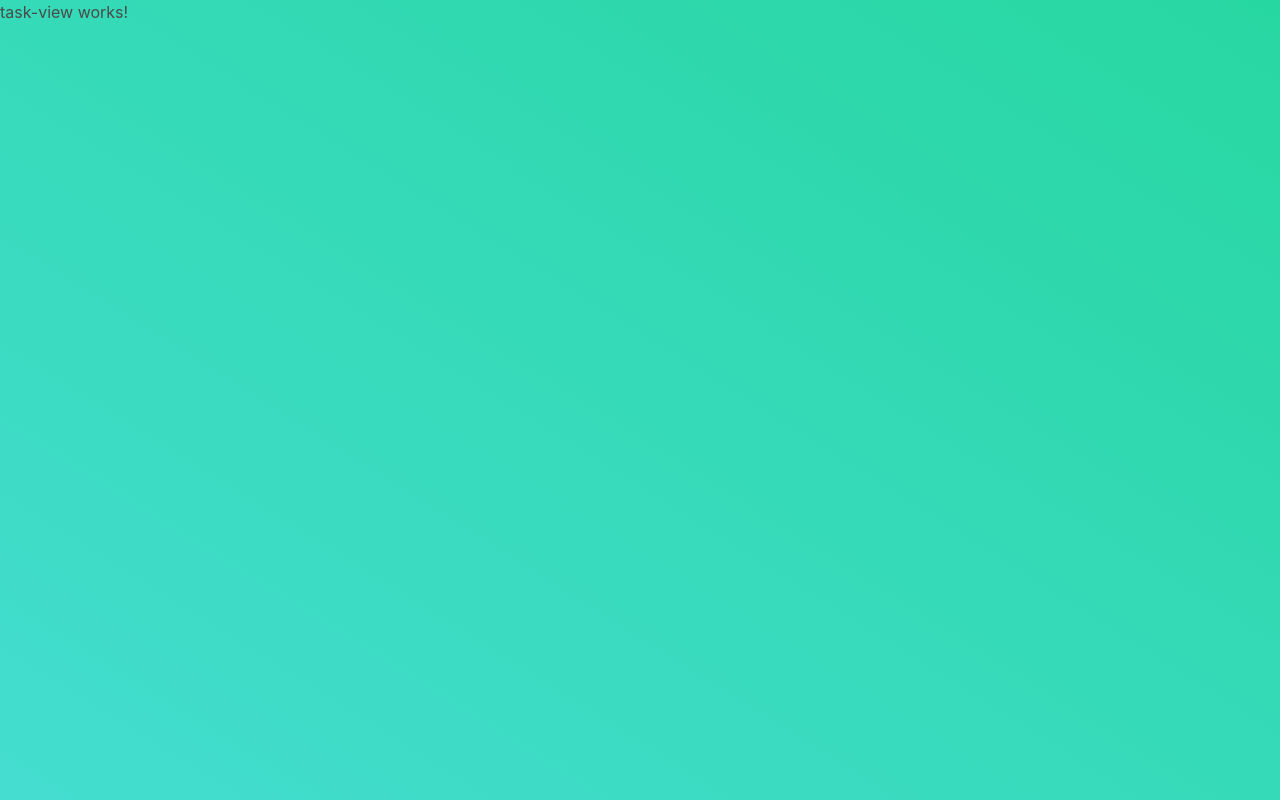
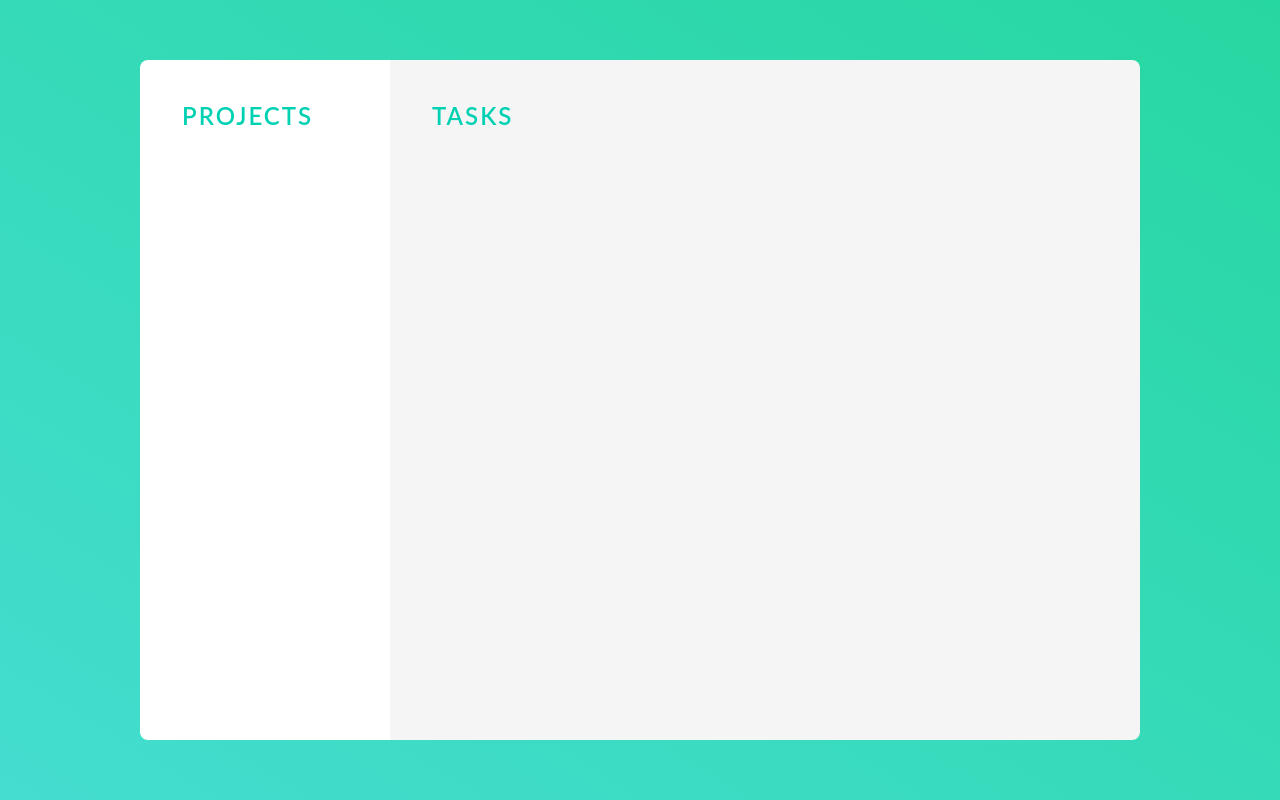
Before and after one commit to smoonmare/task-manager-angular, an Angular app: page / in a window 1280 px wide. Built offline with nearby package versions, Linux system fonts and the light colour scheme.

Commit message:
Added Component template and styles

```diff
--- a/src/app/components/task-view/task-view.component.html
+++ b/src/app/components/task-view/task-view.component.html
@@ -1 +1,14 @@
-<p>task-view works!</p>
+<div class="centered-content">
+  <div class="task-manager-container">
+    <div class="sidebar">
+      <h1 class="title has-text-primary">
+        Projects
+      </h1>
+    </div>
+    <div class="task-list-container">
+      <h1 class="title has-text-primary">
+        Tasks
+      </h1>
+    </div>
+  </div>
+</div>
--- a/src/app/components/task-view/task-view.component.scss
+++ b/src/app/components/task-view/task-view.component.scss
@@ -0,0 +1,113 @@
+@import '../../../styles.scss';
+
+.task-manager-container {
+  display: flex;
+  width: 100%;
+  height: 100%;
+  max-width: 1000px;
+  max-height: 680px;
+}
+
+.sidebar {
+  display: flex;
+  flex-direction: column;
+  background: white;
+  width: 250px;
+  padding: 42px;
+  border-top-left-radius: 8px;
+  border-bottom-left-radius: 8px;
+}
+
+.task-list-container {
+  display: flex;
+  flex-direction: column;
+  flex-grow: 1;
+  background: whitesmoke;
+  position: relative;
+  padding: 42px;
+  border-top-right-radius: 8px;
+  border-bottom-right-radius: 8px;
+  .top-bar {
+    display: flex;
+    margin-bottom: 20px;
+    .title {
+      flex-grow: 1;
+      margin: 0;
+    }
+  }
+}
+
+.list-menu {
+  display: flex;
+  flex-direction: column;
+  flex-grow: 1;
+  margin-top: 15px;
+  .list-menu-item {
+    display: flex;
+    align-items: center;
+    padding: 10px 15px;
+    border-radius: 5px;
+    width: 100%;
+    color: #5f5f5f;
+    margin-bottom: 5px;
+    &:hover {
+      background: $light;
+    }
+    &.is-active {
+      background-color: #cff8ef;
+      color: $dark-green;
+    }
+  }
+}
+
+.task {
+  display: flex;
+  background: white;
+  padding: 15px 20px;
+  border-radius: 5px;
+  margin-top: 10px;
+  align-items: center;
+  &:not(.complete) {
+    cursor: pointer;
+    transition: box-shadow 0.2s ease, transform 0.2s ease;
+    &:active {
+      transform: scale(0.05);
+    }
+    &:hover {
+      box-shadow: 0 0 0 5px #eee;
+      .task-button {
+        opacity: 1;
+        transform: scale(1);
+      }
+    }
+  }
+  &.completed
+  .task-text{
+    text-decoration: line-through;
+    opacity: 0.8;
+  }
+  .task-text {
+    display: flex;
+    flex-grow: 1;
+  }
+  .task-button {
+    transition: opacity 0.2s, transform 0.2s;
+    opacity: 0;
+    transform: scale(0.85);
+  }
+}
+
+.circle-add-button {
+  position: absolute;
+  bottom: 35px;
+  right: 35px;
+  height: 50px;
+  width: 50px;
+  border-radius: 50%;
+}
+
+.empty-state-text {
+  font-size: 20px;
+  color: #777;
+  text-align: center;
+}
```
